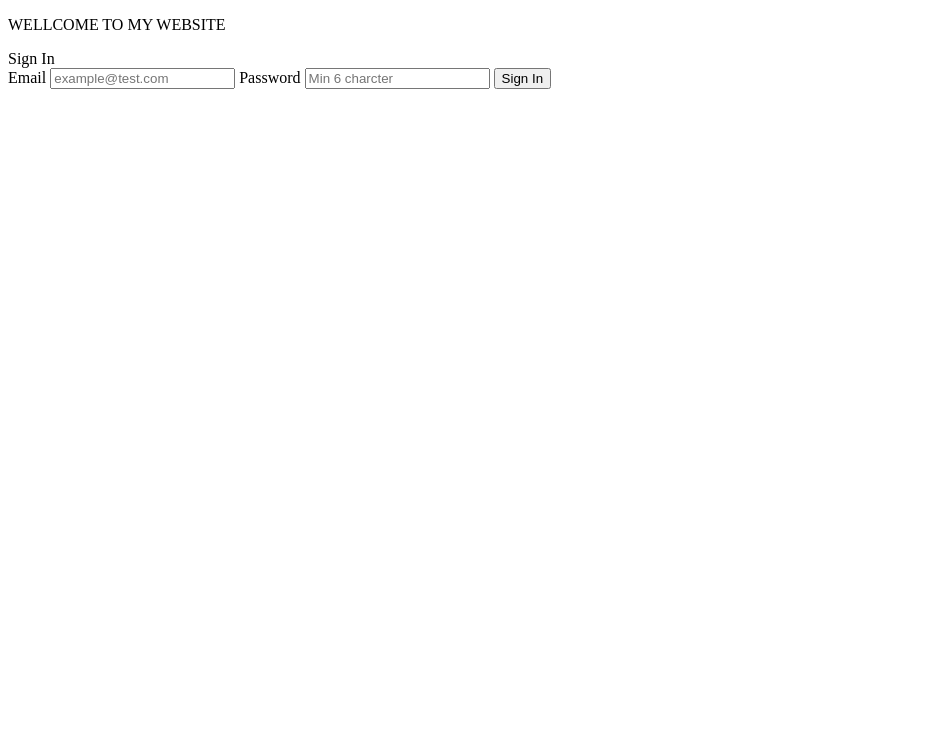
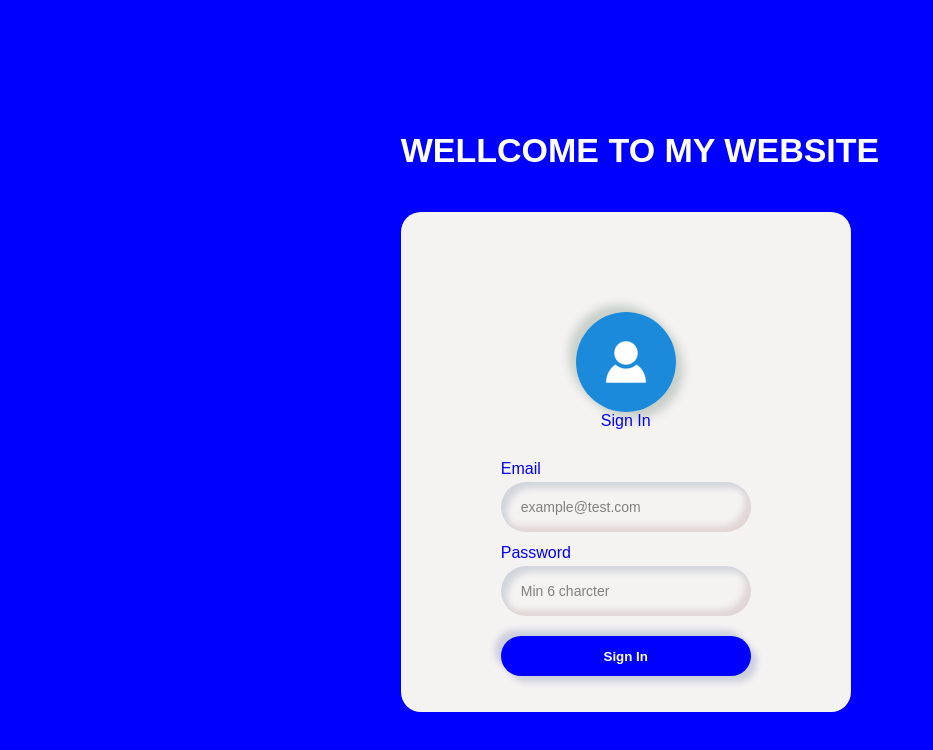
Before and after one commit to HaRo0516/mylogin.github.io, a plain HTML site: page index.html in a window 1280 px wide. Shown: the whole page, without its empty margins (0-933 px from the left). Drawn offline with Linux system fonts and the light colour scheme.

Commit message:
Update index.html

```diff
--- a/index.html
+++ b/index.html
@@ -4,7 +4,7 @@
     <meta charset="UTF-8">
     <meta name="viewport" content="width=device-width, initial-scale=1.0">
     <title>form</title>
-    <link rel="stylesheet" href="../form.css">
+    <link rel="stylesheet" href= "../style.css">
 </head>
 <body>
     <div>
```
